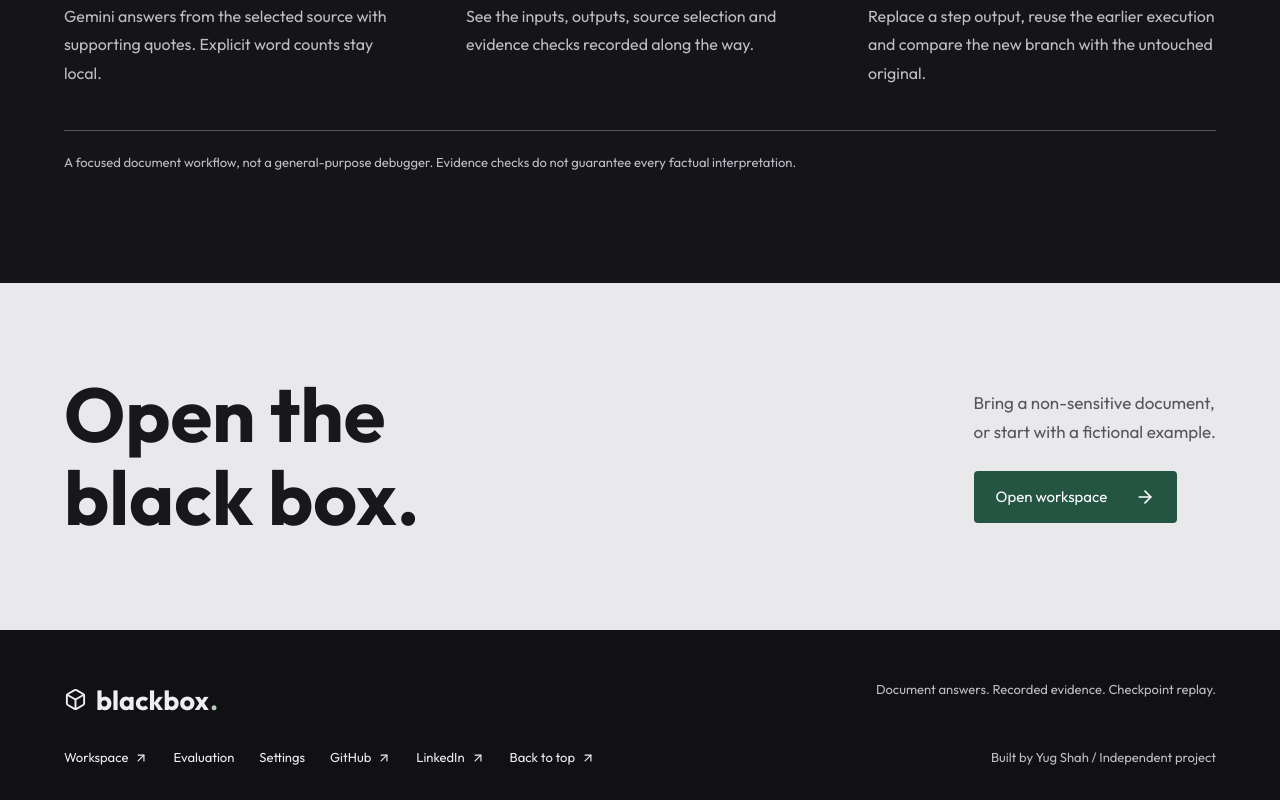
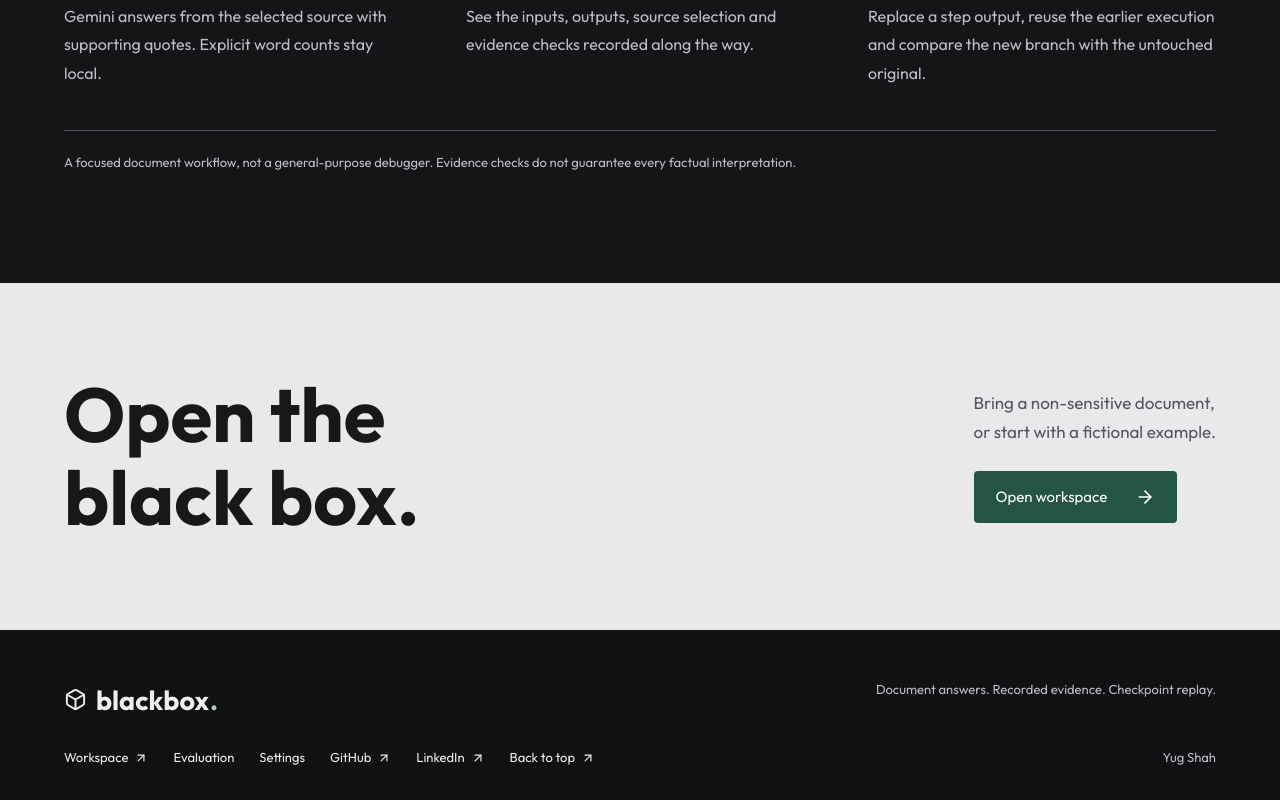
Before and after one commit to Yug-Shah17/BLACKBOX-AI, a Next.js app in the folder frontend/: page / in a window 1280 px wide. Shown: the part 2794-3594 px from the top of the page. Built offline with nearby package versions, Linux system fonts and the light colour scheme.

Commit message:
Polish personal attribution labels

```diff
--- a/frontend/src/components/home-page.tsx
+++ b/frontend/src/components/home-page.tsx
@@ -83,6 +83,6 @@
       </div><p className="home-scope">A focused document workflow, not a general-purpose debugger. Evidence checks do not guarantee every factual interpretation.</p></section>
       <section className="home-final"><h2>Open the<br />black box.</h2><div><p>Bring a non-sensitive document,<br />or start with a fictional example.</p><Link href="/runs" className="home-action ink">Open workspace<ArrowRight size={20} /></Link></div></section>
     </main>
-    <footer className="home-footer"><Link href="/" className="home-brand"><Box size={23} />blackbox<span>.</span></Link><p>Document answers. Recorded evidence. Checkpoint replay.</p><nav aria-label="Footer navigation"><Link href="/runs">Workspace<ArrowUpRight size={14} /></Link><Link href="/evaluation">Evaluation</Link><Link href="/settings">Settings</Link><a href="https://github.com/Yug-Shah17" target="_blank" rel="noopener noreferrer">GitHub<ArrowUpRight size={14} /></a><a href="https://www.linkedin.com/in/yug-shah-lnkdn/" target="_blank" rel="noopener noreferrer">LinkedIn<ArrowUpRight size={14} /></a><a href="#home-main">Back to top<ArrowUpRight size={14} /></a></nav><small>Built by Yug Shah / Independent project</small></footer>
+    <footer className="home-footer"><Link href="/" className="home-brand"><Box size={23} />blackbox<span>.</span></Link><p>Document answers. Recorded evidence. Checkpoint replay.</p><nav aria-label="Footer navigation"><Link href="/runs">Workspace<ArrowUpRight size={14} /></Link><Link href="/evaluation">Evaluation</Link><Link href="/settings">Settings</Link><a href="https://github.com/Yug-Shah17" target="_blank" rel="noopener noreferrer">GitHub<ArrowUpRight size={14} /></a><a href="https://www.linkedin.com/in/yug-shah-lnkdn/" target="_blank" rel="noopener noreferrer">LinkedIn<ArrowUpRight size={14} /></a><a href="#home-main">Back to top<ArrowUpRight size={14} /></a></nav><small>Yug Shah</small></footer>
   </div>;
 }
--- a/frontend/src/components/workspace/shell.tsx
+++ b/frontend/src/components/workspace/shell.tsx
@@ -51,7 +51,7 @@
       <Link href="/settings" className="workspace-picker" onClick={() => setOpen(false)}><span className="workspace-avatar">Y</span><span>Demo workspace<small>Student portfolio</small></span><ChevronDown size={14} /></Link>
       <div className="nav-caption">WORKSPACE</div><nav aria-label="Main navigation">{navigation.map(item => <Link key={item.href} href={item.href} aria-current={(pathname.startsWith(item.href) || (item.href === "/runs" && (pathname === "/" || pathname.startsWith("/trace/")))) ? "page" : undefined} onClick={() => setOpen(false)} className={`nav-item ${(pathname.startsWith(item.href) || (item.href === "/runs" && (pathname === "/" || pathname.startsWith("/trace/")))) ? "active" : ""}`}><item.icon size={17} /><span>{item.label}</span></Link>)}</nav>
       <div className="sidebar-divider" /><div className="nav-caption">ENVIRONMENT</div><div className="environment"><span className={`connection-dot ${connected ? "connected" : ""}`} />Demo service<span className="env-count">01</span></div>
-      <div className="sidebar-bottom"><div className="model-label"><Activity size={15} /><span>Execution inspection<small>Recorded workflows</small></span></div><Link href="/settings" aria-current={pathname === "/settings" ? "page" : undefined} className={`nav-item ${pathname === "/settings" ? "active" : ""}`} onClick={() => setOpen(false)}><Settings2 size={17} />Workspace settings</Link><div className="profile"><span className="profile-avatar">YS</span><span>Yug Shah<small>Independent developer</small></span></div></div>
+      <div className="sidebar-bottom"><div className="model-label"><Activity size={15} /><span>Execution inspection<small>Recorded workflows</small></span></div><Link href="/settings" aria-current={pathname === "/settings" ? "page" : undefined} className={`nav-item ${pathname === "/settings" ? "active" : ""}`} onClick={() => setOpen(false)}><Settings2 size={17} />Workspace settings</Link><div className="profile"><span className="profile-avatar">YS</span><span>Yug Shah</span></div></div>
       <button className="mobile-close icon-button" aria-label="Close navigation" onClick={() => setOpen(false)}><X size={18} /></button>
     </aside><div className="workspace-body"><header className="topbar"><button className="mobile-menu icon-button" aria-expanded={open} aria-controls="workspace-navigation" aria-label="Open navigation" onClick={() => setOpen(true)}><Menu size={19} /></button><div className="breadcrumbs"><Box size={14} /><span>Workspace</span><ChevronRight size={12} /><strong>{section}</strong></div><div className="topbar-end"><span className={`api-state ${connected === false ? "offline" : ""}`}><span className={`connection-dot ${connected ? "connected" : ""}`} />{connected === null ? "Connecting" : connected ? "API connected" : "API offline"}</span><a className="icon-button api-link" href="/api/blackbox/openapi.json" target="_blank" rel="noreferrer" title="Open API schema" aria-label="Open API schema"><ArrowUpRight size={17} /></a></div></header><main id="workspace-main">{children}</main><footer className="workspace-footer"><span>Black Box <span className="footer-separator">/</span>Agent observability</span><nav aria-label="Developer links"><span>Yug Shah</span><a href="https://github.com/Yug-Shah17" target="_blank" rel="noopener noreferrer">GitHub<ArrowUpRight size={12} /></a><a href="https://www.linkedin.com/in/yug-shah-lnkdn/" target="_blank" rel="noopener noreferrer">LinkedIn<ArrowUpRight size={12} /></a></nav></footer></div></div>;
 }
```
Also changed, not shown: 1 other file (tests, documents, lock files or other folders).
